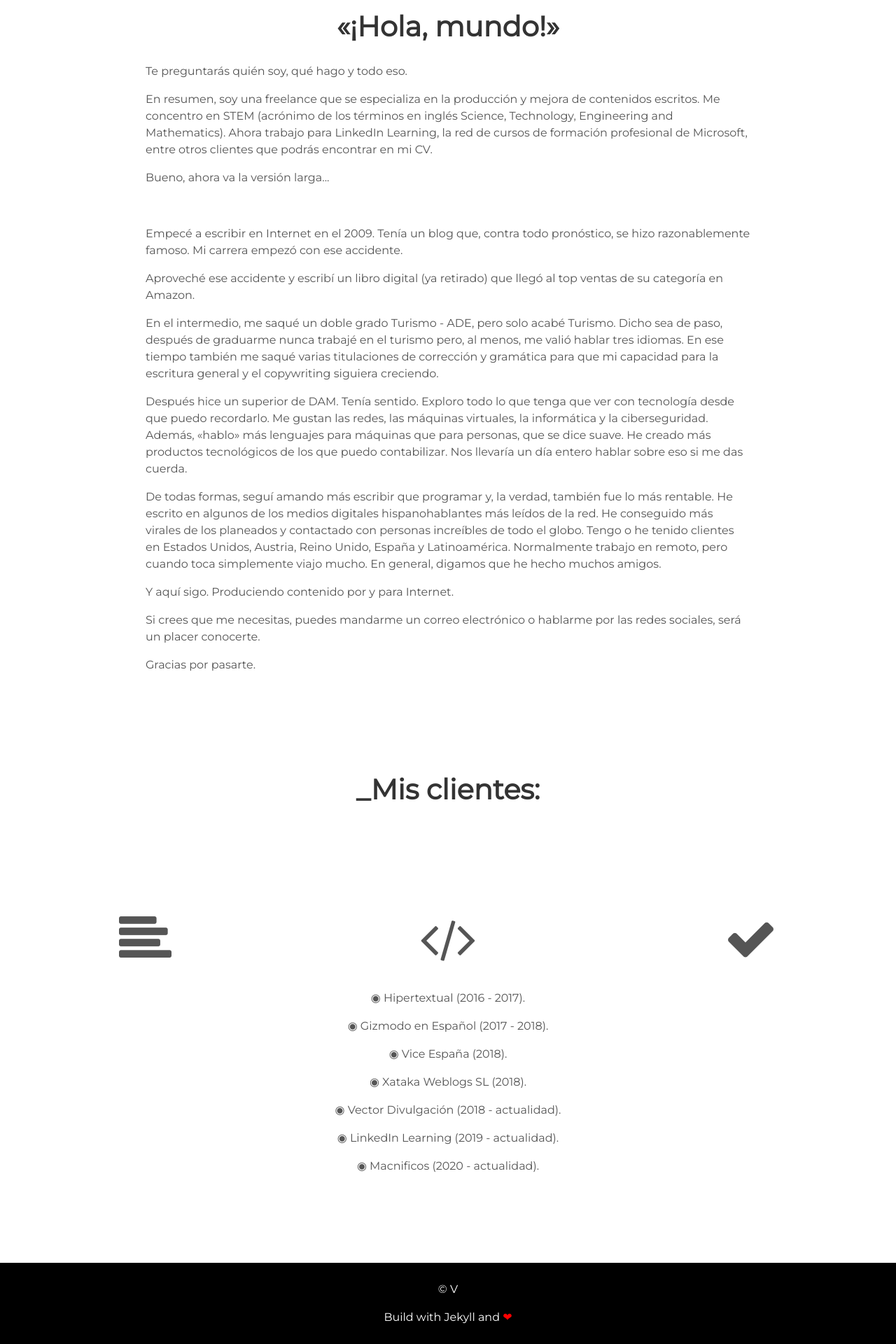
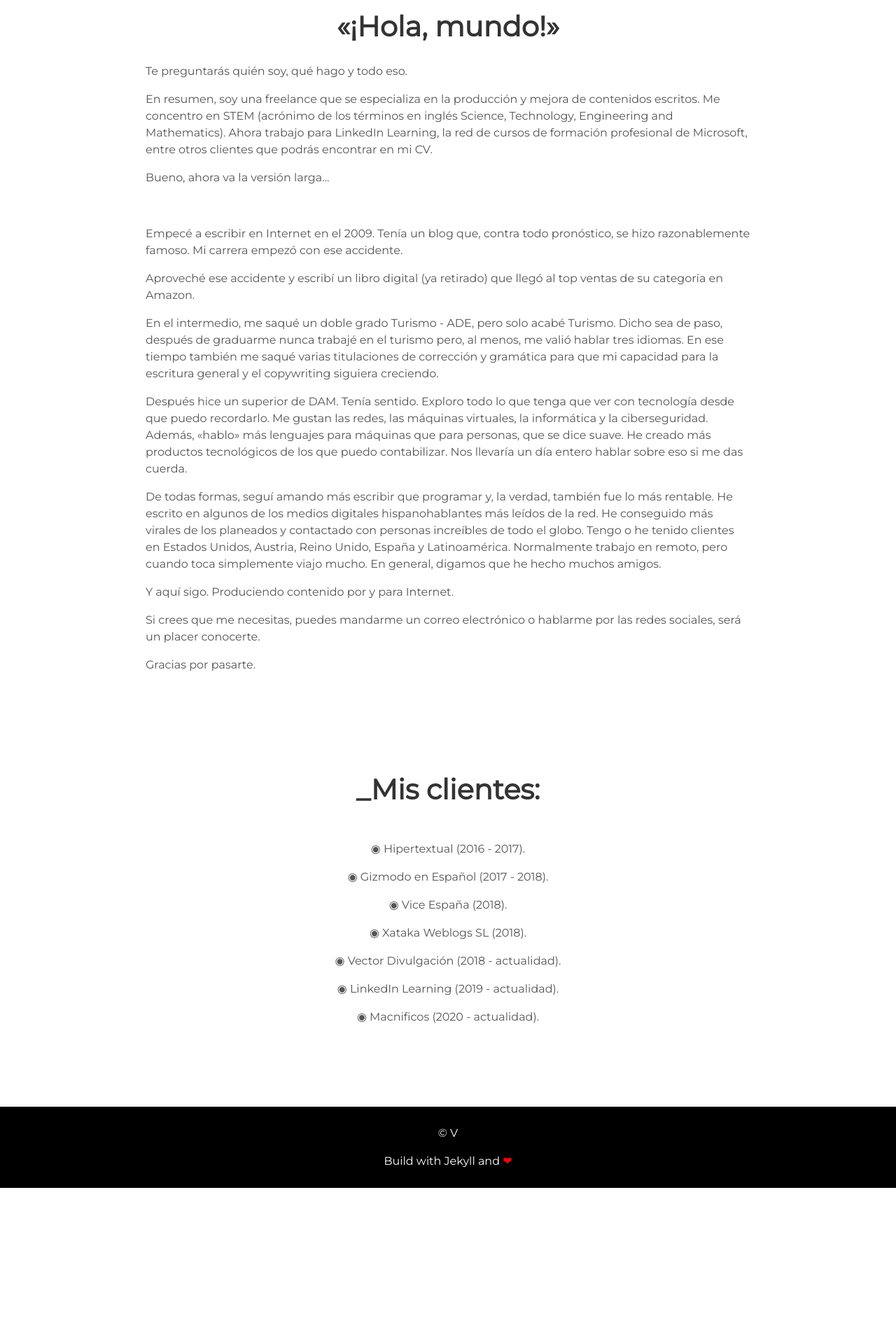
Before and after one commit to kavmini/kavmini, a Jekyll site: the page built from index.html, in a window 1280 px wide. Shown: the part 967-2887 px from the top of the page at 70% size. Built offline with Jekyll 4.4.1, drawn with Linux system fonts in a browser that asks for light colours; after the commit the page ends 2664 px from its top, so only the background shows below that.

Commit message:
Update projects.html

```diff
--- a/_includes/projects.html
+++ b/_includes/projects.html
@@ -3,30 +3,13 @@
 </div>
 
 <div class="Resume">
-
-</div>
-
-</section>
-  <div class="user">
-    <div class="tech">
-      <h2></h2>
-      <i class="fa fa-align-left"></i>
-      <p></p>
-    </div>
-    <div class="tech">
-      <h2></h2>
-      <i class="fa fa-code"></i>
-      <p><p>◉ Hipertextual (2016 - 2017). </p>
+<center><p>◉ Hipertextual (2016 - 2017). </p>
 <p>◉ Gizmodo en Español (2017 - 2018).</p>
 <p>◉ Vice España (2018). </p>
 <p>◉ Xataka  Weblogs SL (2018).</p>
 <p>◉ Vector Divulgación (2018 - actualidad). </p>
 <p>◉ LinkedIn Learning (2019 - actualidad).</p>
-<p>◉ Macnificos (2020 - actualidad).</p></p>
-    </div>
-    <div class="tech">
-      <h2></h2>
-      <i class="fa fa-check"></i>
-      <p></p>
-    </div>
+  <p>◉ Macnificos (2020 - actualidad).</p></center>
 </div>
+
+</section>
```
